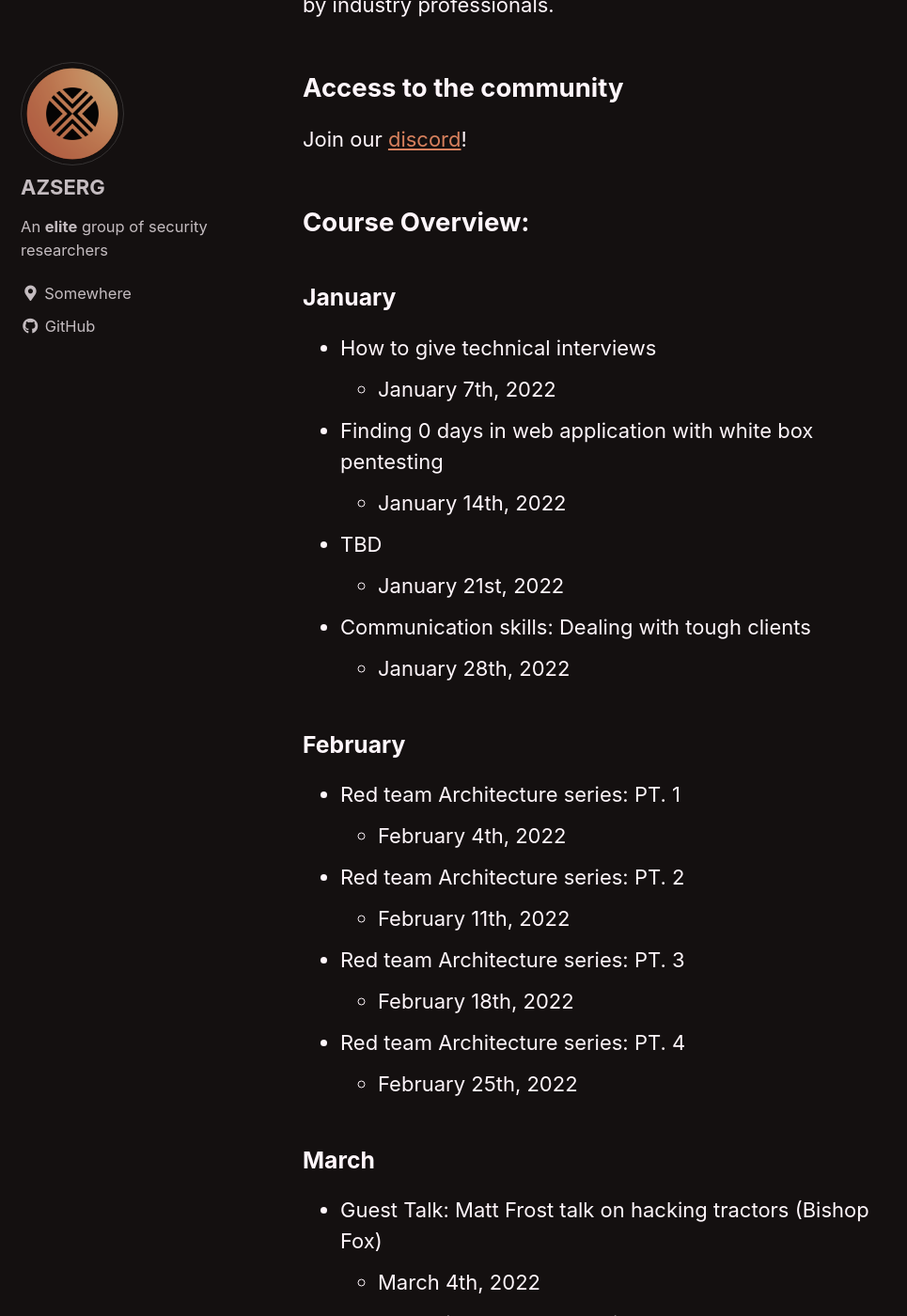
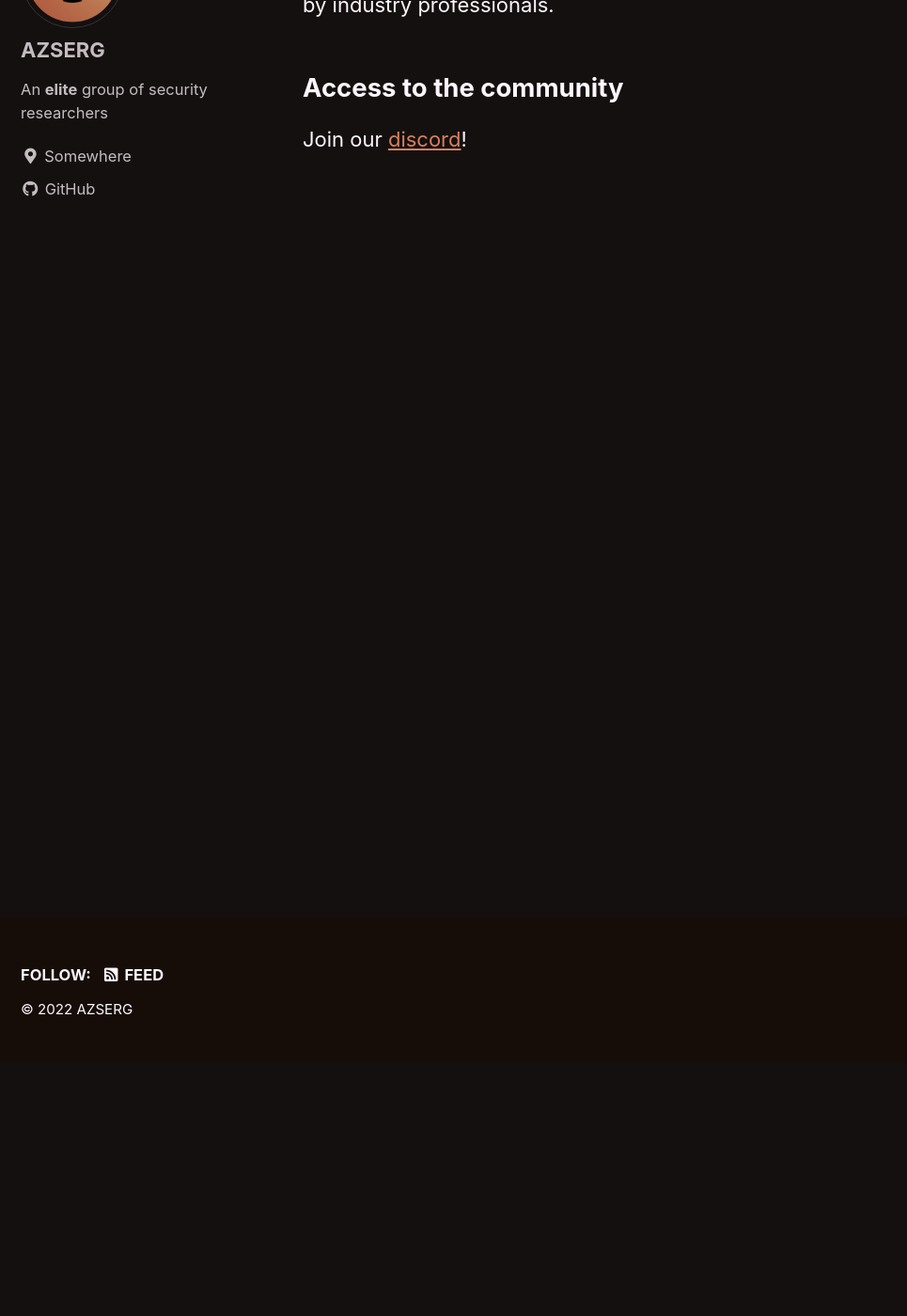
Before and after one commit to AZSERG/AZSERG.github.io, a Jekyll site: the page built from _pages/products.md, in a window 1280 px wide and 1400 px high, scrolled down 270 px. Shown: the whole window at 94% size, without its empty margins (0-965 px from the left). Built offline with Jekyll 4.4.1, drawn with Linux system fonts in a browser that asks for light colours; cached includes are drawn as plain includes; comment, search, counter and statistics services are not loaded; some of the changed text lies outside the part shown.

Commit message:
updating discord link and redacting guest talk schedule

```diff
--- a/_pages/products.md
+++ b/_pages/products.md
@@ -12,57 +12,3 @@ AZSERG has created a VIP subscripton for private talks given by industry profess
 ## Access to the community
 
 Join our [discord](https://discord.gg/cXukpqt7JN)!
-
-
-## Course Overview:
-
-### January
-* How to give technical interviews
-    * January 7th, 2022
-* Finding 0 days in web application with white box pentesting
-    * January 14th, 2022
-* TBD
-    * January 21st, 2022
-* Communication skills: Dealing with tough clients
-    * January 28th, 2022
-
-### February
-* Red team Architecture series: PT. 1
-    * February 4th, 2022
-* Red team Architecture series: PT. 2
-    * February 11th, 2022
-* Red team Architecture series: PT. 3
-    * February 18th, 2022
-* Red team Architecture series: PT. 4
-    * February 25th, 2022
-
-### March
-* Guest Talk: Matt Frost talk on hacking tractors (Bishop Fox)
-    * March 4th, 2022
-* How to review source code in large codebases
-    * March 11th, 2022
-* Guest Talk: Ryan Jones hardware hacking (Synopsys)
-    * March 18th, 2022
-* TO BE DETERMINED
-    * March 25th, 2022
-
-### April
-* Guest Talk: TBD
-    * April 1st, 2022
-* TO BE DETERMINED
-    * April 8th, 2022
-* TO BE DETERMINED
-    * April 15st, 2022
-* TO BE DETERMINED
-    * April 22th, 2022
-* Guest Talk: Skyler Knecht talk on hacking internal networks (Optiv)
-    * April 29th, 2022
-
-
-## Interested?
-You can purchase a 3 month membership for $50 through paypal. This gives you access to the SERGER role and all live and recorded lectures.
-
-* We are only offering 3 months at this time to test member interest.
-
-
-{% include paypal.html %}
```
Also changed, not shown: _pages/about.md (+1 -1 lines).
